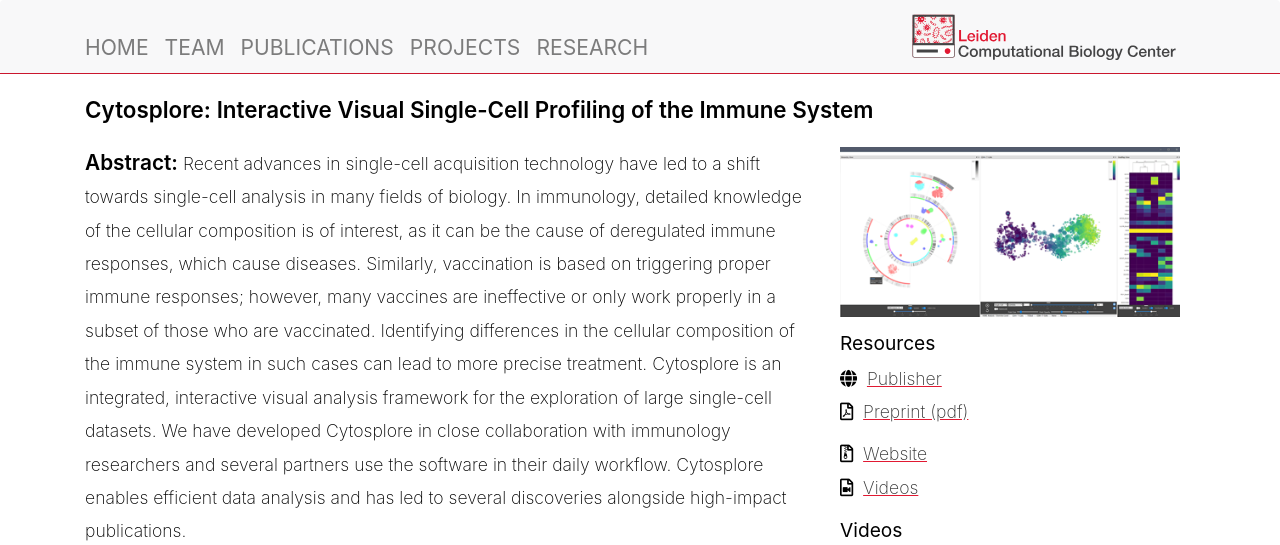
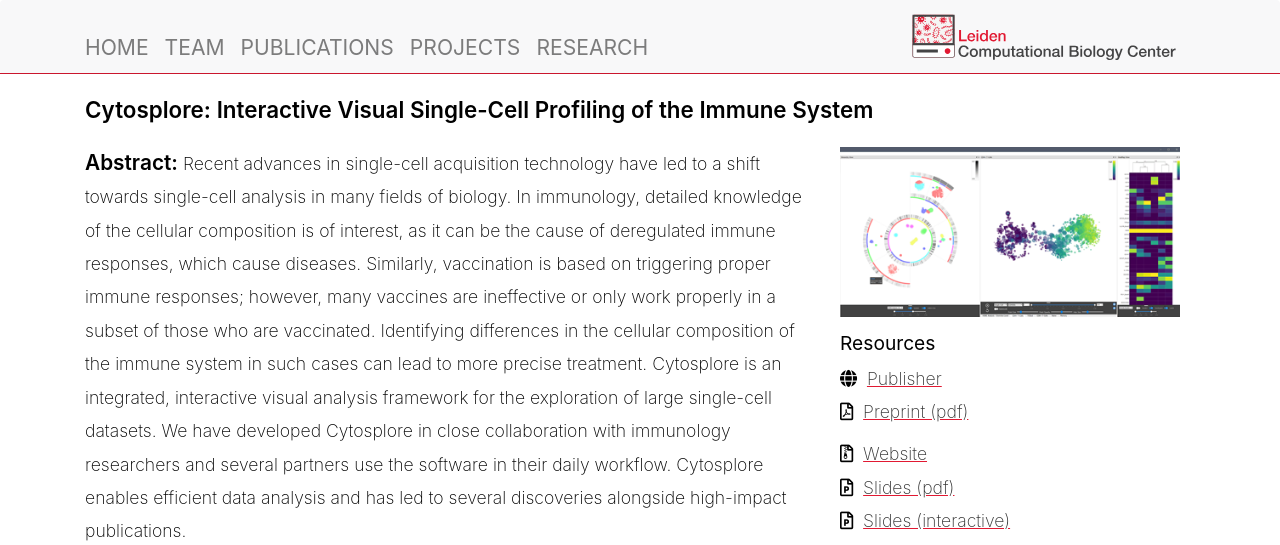
Before and after one commit to LeidenCBC/leidencbc.github.io, a Jekyll site: the page built from _publications/2019_dirk_bartz_prize.md, in a window 1280 px wide and 900 px high, cut to the strip 0-545 px from the top of the window. Built offline with Jekyll 4.4.1, drawn with Linux system fonts in a browser that asks for light colours; nearby versions of some CDN libraries; comment, search, counter and statistics services are not loaded.

Commit message:
adds slides to my latest publications (#27)

```diff
--- a/_publications/2019_dirk_bartz_prize.md
+++ b/_publications/2019_dirk_bartz_prize.md
@@ -52,6 +52,12 @@ supplements:
   - name: "Website"
     abslink: https://www.cytosplore.org
     icon: archive
+  - name: Slides (pdf)
+    abslink: https://talks.thomashollt.com/2019/05_EGDBP/static.pdf
+    icon: powerpoint
+  - name: Slides (interactive)
+    abslink: https://talks.thomashollt.com/2019/05_EGDBP/interactive
+    icon: powerpoint
   - name: "Videos"
     abslink: https://vimeo.com/channels/cytosplore
     icon: video
```
Also changed, not shown: _publications/2019_eurovis.md (+7 -1 lines).
